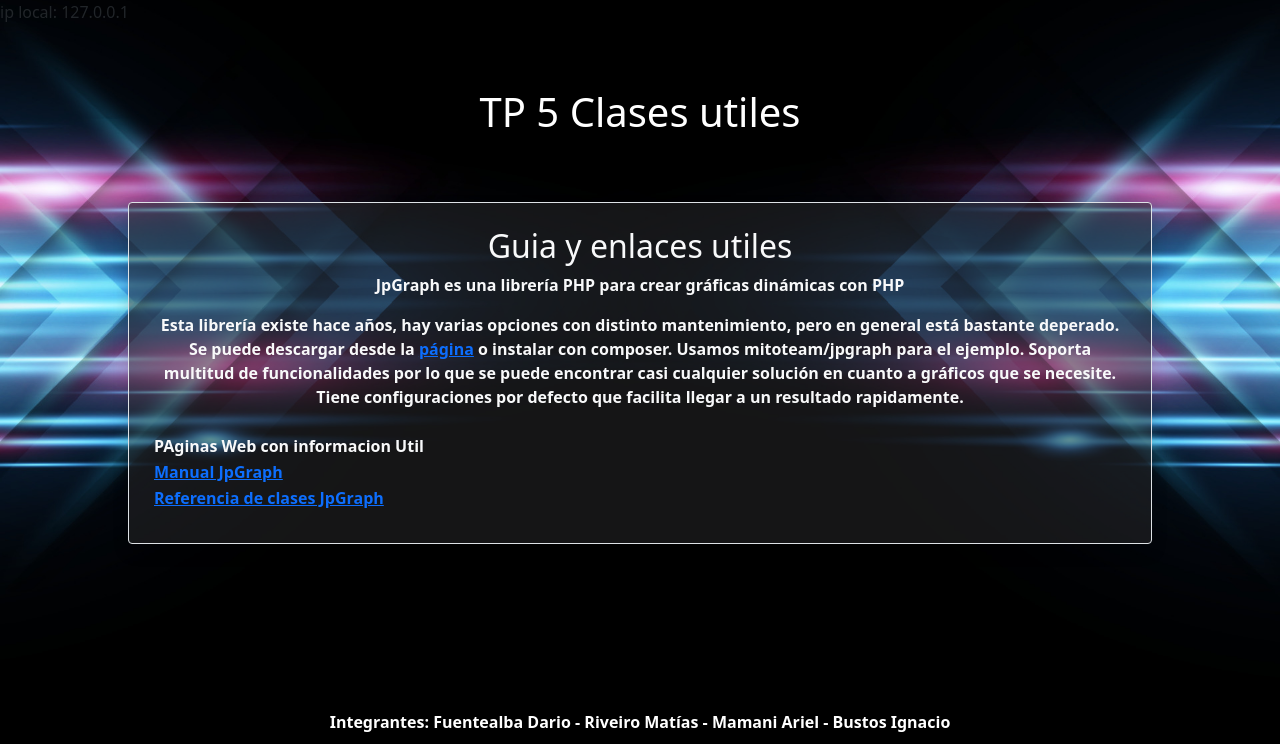
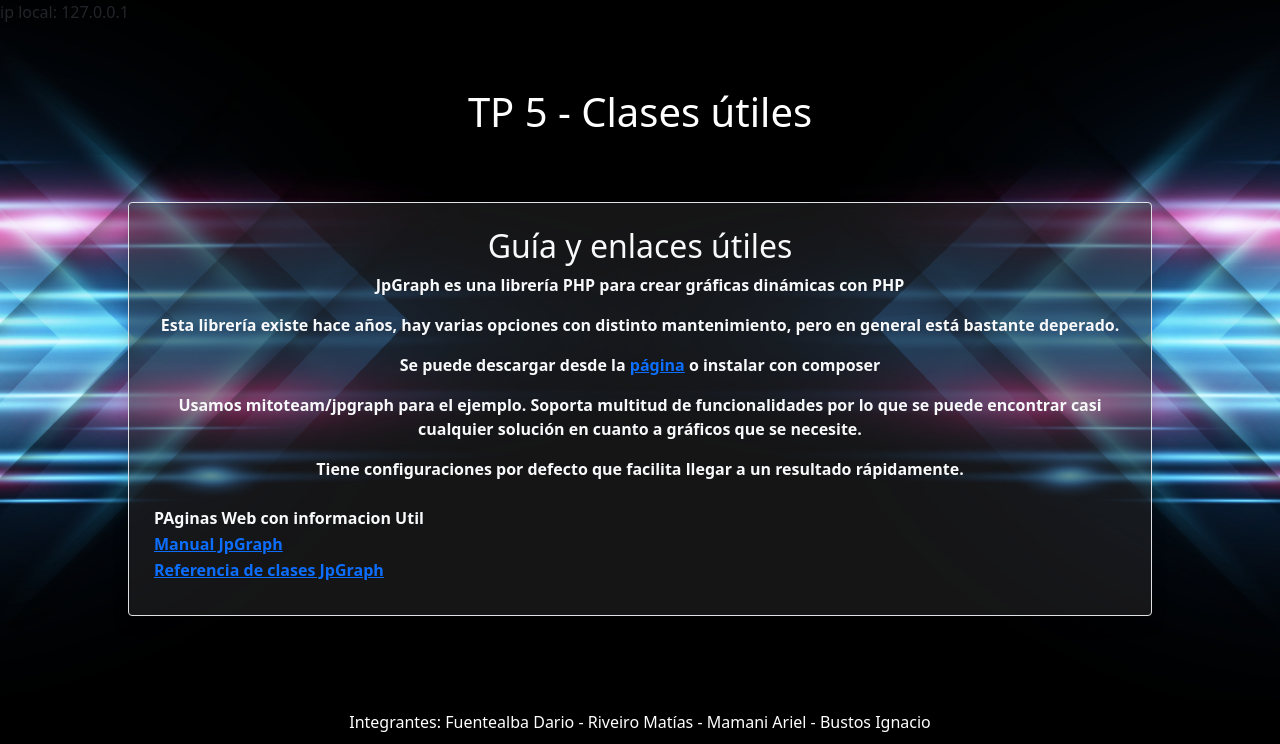
Before and after one commit to Matias-Ignacio/PWD2024_LIB, a PHP site: page /Vista/grafico/guia.php in a window 1280 px wide. Shown: the part 56-800 px from the top of the page. Run offline with PHP 8.4, Linux system fonts and the light colour scheme; some libraries are stand-ins or nearby versions.

Commit message:
Detalles

```diff
--- a/Vista/grafico/grafico_1_lineas.php
+++ b/Vista/grafico/grafico_1_lineas.php
@@ -49,7 +49,7 @@ $p3->SetLegend('Tienda 3');
 
 $graph->legend->SetFrameWeight(1); // Establece un marco alrededor de la leyenda con una grosor de 1 pixal.
 
-$graph->legend->SetPos(0.5,0.98,'center','bottom'); // coloca la leyenda en el centro en la parte inferior del grafico
+$graph->legend->SetPos(0.5, 0.98, 'center', 'bottom'); // coloca la leyenda en el centro en la parte inferior del grafico
 
 // Output line
 $graph->Stroke();
--- a/Vista/grafico/guia.php
+++ b/Vista/grafico/guia.php
@@ -1,11 +1,13 @@
 
 <?php
-$titulo = "TP 5 Clases utiles ";
+  $titulo = "TP 5 - Clases útiles ";
   include_once '../Estructura/header.php';
   $ip_cliente = $_SERVER['REMOTE_ADDR'];
   echo " ip local: " . $_SERVER['REMOTE_ADDR'];
 ?>
+
 <body>
+
   <!-- titulo -->
   <div class="divtitulo">
       <h1><?php echo $titulo;?></h1>
@@ -16,13 +18,13 @@ echo " ip local: " . $_SERVER['REMOTE_ADDR'];
 
     <!-- Subtitulo en la pagina -->
     <div class="text-center mb-4">
-    <h2>Guia y enlaces utiles</h2>
-    <p>JpGraph es una librería PHP para crear gráficas dinámicas con PHP</p>
-    <p>Esta librería existe hace años, hay varias opciones con distinto mantenimiento, pero en general está bastante deperado.
-        Se puede descargar desde la <a href="https://jpgraph.net/">página</a> o instalar con composer. Usamos mitoteam/jpgraph para el ejemplo.
-         Soporta multitud de funcionalidades por lo que se puede encontrar casi cualquier solución en cuanto a gráficos que se necesite.
-         Tiene configuraciones por defecto que facilita llegar a un resultado rapidamente.
-    </p>
+
+      <!-- Guia explicativa -->
+      <h2>Gu&iacute;a y enlaces &uacute;tiles</h2>
+        <p>JpGraph es una librería PHP para crear gr&aacute;ficas din&aacute;micas con PHP</p>
+        <p>Esta librer&iacute;a existe hace años, hay varias opciones con distinto mantenimiento, pero en general est&aacute; bastante deperado.</p>
+        <p>Se puede descargar desde la <a href="https://jpgraph.net/">p&aacute;gina</a> o instalar con composer</p> <p>Usamos mitoteam/jpgraph para el ejemplo. Soporta multitud de funcionalidades por lo que se puede encontrar casi cualquier soluci&oacute;n en cuanto a gr&aacute;ficos que se necesite.</p>
+        <p>Tiene configuraciones por defecto que facilita llegar a un resultado r&aacute;pidamente.</p>
     </div>
 
     <div class="mb-2">
@@ -36,6 +38,8 @@ echo " ip local: " . $_SERVER['REMOTE_ADDR'];
           <tr><td><a href="https://jpgraph.net/download/manuals/classref/index.html">Referencia de clases JpGraph</a></td></tr>
       </table>
     </div>
+  </div>
 </body>
+
 <!-- Footer -->
 <?php include_once '../Estructura/footer.php'; ?>
```
Lines whose indentation alone changed are shown as unchanged.
